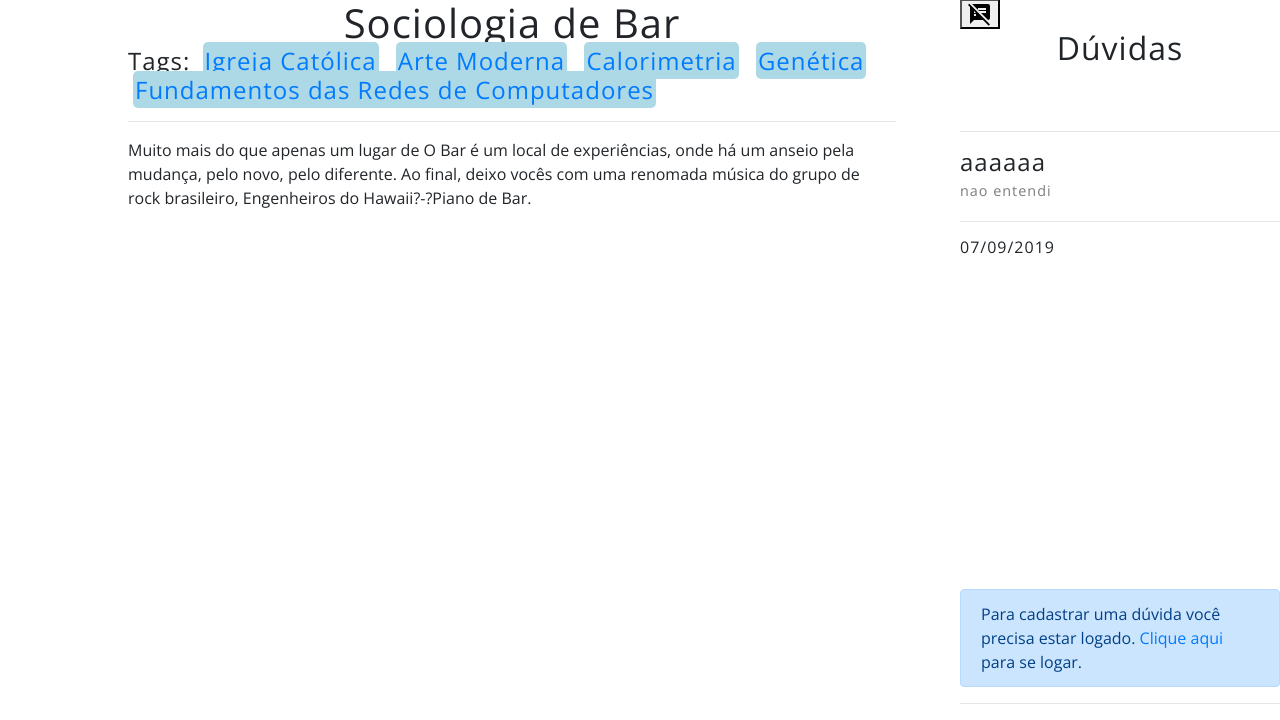
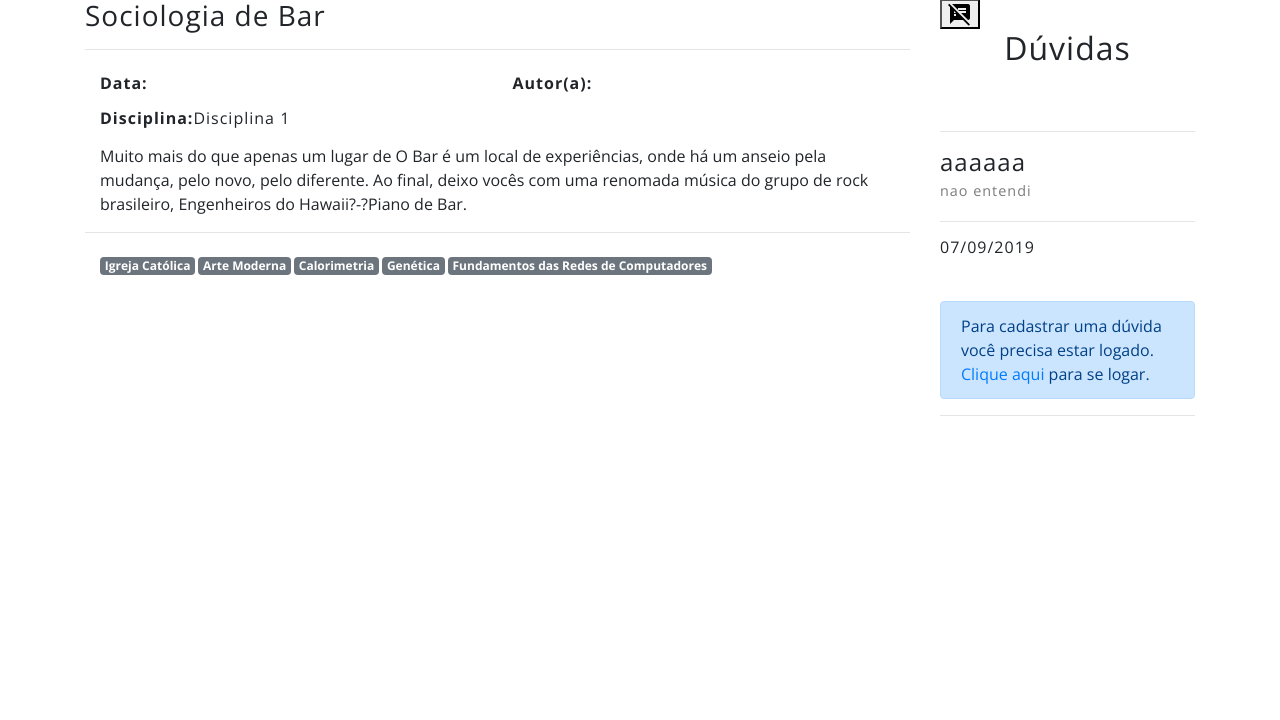
Before and after one commit to doblotoon/craneum, a PHP site: page /views/conteudo.php?idConteudo=1 in a window 1280 px wide. Shown: the part 345-1065 px from the top of the page. After the commit the page ends 761 px from the top, so only its background shows below. Run offline with PHP 8.4, Linux system fonts and the light colour scheme; data comes from the database, SQL or seed files in the repository.

Commit message:
alterações nas views do cadastro conteudo e conteúdo

```diff
--- a/application/assets/css/augusto.css
+++ b/application/assets/css/augusto.css
@@ -157,3 +157,48 @@
 .espacoInferiorEditarUsuario{
   margin-bottom: 5%;
 }
+
+.espacoLabelsCadastroUsuario{
+  margin-top: 3.2%;
+}
+
+.chip.chip-md {
+  height: 42px;
+  line-height: 42px;
+  border-radius: 21px;
+  }
+  .chip.chip-md img {
+  height: 42px;
+  width: 42px;
+  }
+  .chip.chip-md .close {
+  height: 42px;
+  line-height: 42px;
+  border-radius: 21px;
+  }
+  .chip.chip-lg {
+  height: 52px;
+  line-height: 52px;
+  border-radius: 26px;
+  }
+  .chip.chip-lg img {
+  height: 52px;
+  width: 52px;
+  }
+  .chip.chip-lg .close {
+  height: 52px;
+  line-height: 52px;
+  border-radius: 26px;
+  }
+
+  .aEsquerda{
+    float: left;
+  }
+
+  .negrito{
+    font-weight: bold !important;
+  }
+
+  .espacoDireita{
+    margin-right: 3px;
+  }
--- a/application/views/conteudo.php
+++ b/application/views/conteudo.php
@@ -19,43 +19,40 @@
         $displayNone = '';
     }
 ?>
-    <style>
-        .hide{
-            display:none;
-        }
-        .containerGrande{
-            width:60% !important;
-            margin-left:20% !important;
-        }
-        .containerPequeno{
-            width:20% !important;
-            margin:0 !important;
-        }
-    </style>
-    <div>
-        <div></div>
-        <div style='margin-left:10%;width:60%;float:left;' id='containerConteudo'>
-            <h1 style='text-align:center;'>
-                <?=$conteudoSelecionado['titulo']?>
-                <h4>
-                    Tags:
-                    <?php
+
+    <div class="container">
+  		<div class="row">
+    	    <div class="col-9">
+                <h3><?=$conteudoSelecionado['titulo']?></h3>
+                <hr class="mb-4">
+                <div>
+                    <div class="col-md-6 mb-3 aEsquerda">
+                        <h6 class="aEsquerda negrito">Data:</h6>
+                    </div>
+
+                    <div class="col-md-6 mb-3 aEsquerda">
+                        <h6 class="aEsquerda negrito">Autor(a):</h6>
+                    </div>
+                </div>
+                <div class="col-md-12 mb-3 aEsquerda">
+                    <h6 class="aEsquerda negrito">Disciplina: </h6>
+                    <h6 class="aEsquerda"> Disciplina 1</h6>
+                </div>
+                <div class="col-md-12 mb-3">
+                    <?=$conteudoSelecionado['conteudo']?>
+                </div>
+                <hr class="mb-4">
+                <div class='col-md-12 mb-3'>
+                <?php
                         //print_r($tags);
                         foreach ($tags as $key => $tag) {
                             $tagNome = $tag['tag'];
-                            echo "<a href='tag.php?tag={$tagNome}'>
-                                    <span style='background-color:lightblue !important;margin:5px;padding:2px; border-radius:5px;'>".$tagNome."</span>
-                                  </a>";
+                            print('<a href="tag.php?tag={$tagNome}"><span class="badge badge-secondary aEsquerda espacoDireita">'.$tagNome.'</span></h6></a>');
                         }
                     ?>
-                </h4>
-            </h1>
-            <hr>
-            <div>
-                <?=$conteudoSelecionado['conteudo']?>
+                </div>
             </div>
-        </div>
-        <div style='float:left;width:25%;margin-left:5%;' id='containerDuvida'>
+            <div class="col-3">
             <button id='someDuvida'>
                 <i class="material-icons">speaker_notes_off</i>
             </button>
@@ -83,6 +80,24 @@
                 </div>
             </div>
         </div>
+        </div>
+    <style>
+        .hide{
+            display:none;
+        }
+        .containerGrande{
+            width:60% !important;
+            margin-left:20% !important;
+        }
+        .containerPequeno{
+            width:20% !important;
+            margin:0 !important;
+        }
+    </style>
+    <div>
+        <div></div>
+
+        </div>
     </div>
 
     <script>
--- a/application/views/menu.php
+++ b/application/views/menu.php
@@ -4,7 +4,7 @@
     //echo $pasta;
     // TODO: Alterar o formato dos links para eles funcionarem em todas as páginas da forma correta.
 ?>
-                    <nav class="py-md-4 py-3 d-lg-flex nav_w3pvt">
+                    <nav class="py-md-4 py-3 d-lg-flex nav_w3pvt fixed-top">
                     <div id="logo">
                         <h1><a href="<?=$caminho?>index.php">Craneum</a></h1>
                     </div>
```
Also changed, not shown: application/views/cadastroConteudo.php (+51 -4 lines). Lines whose indentation alone changed are shown as unchanged.
